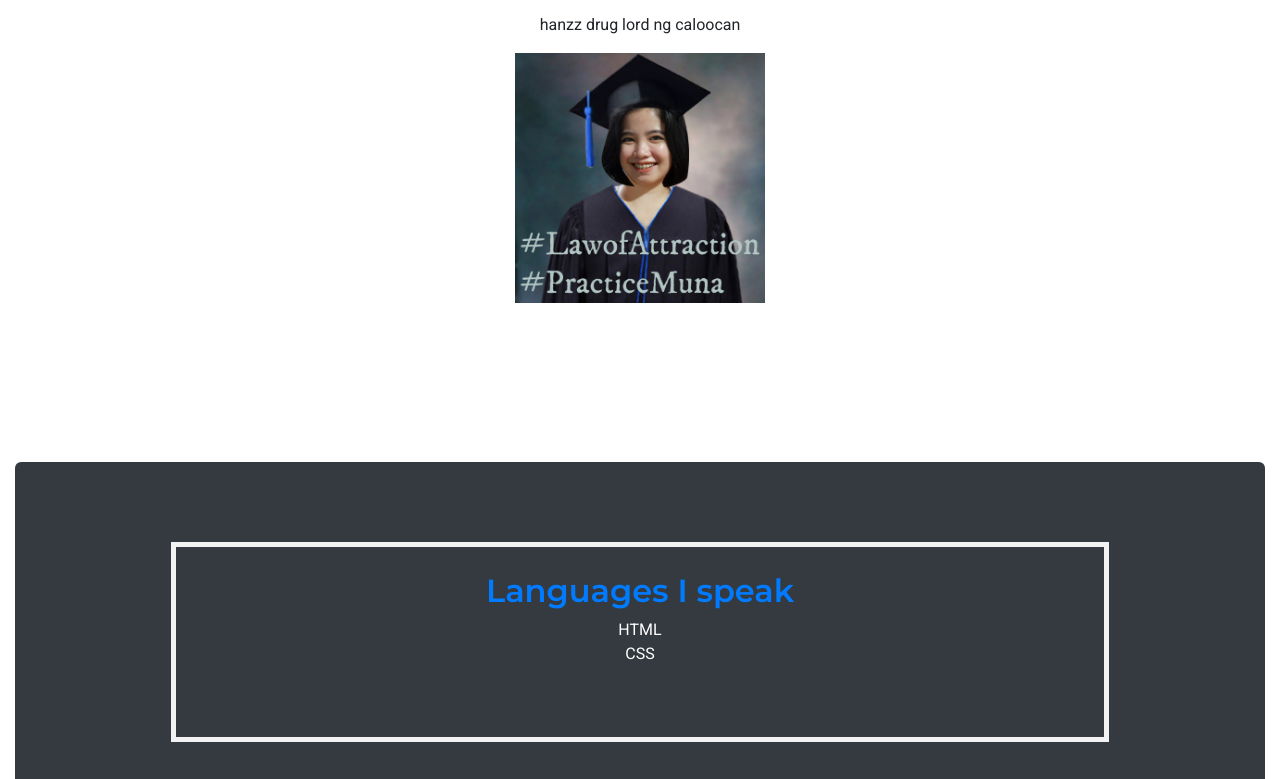
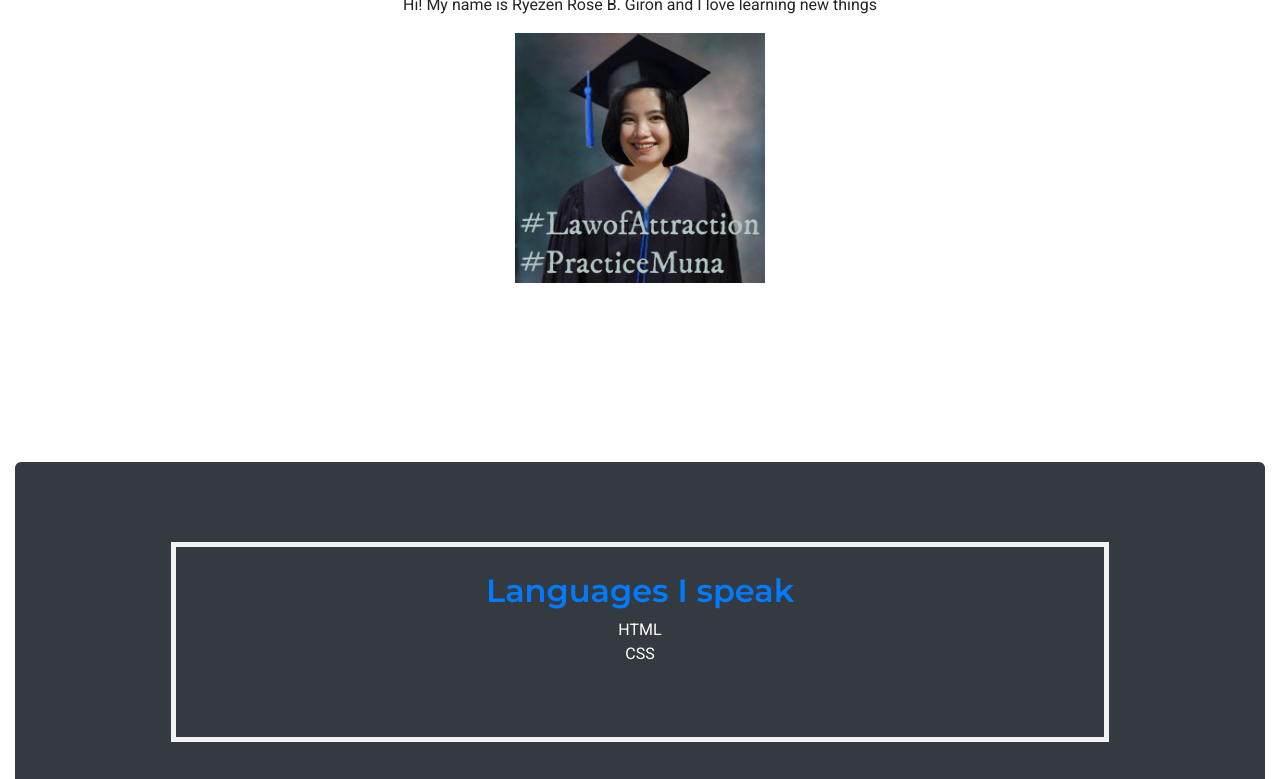
Before and after one commit to ryznshn/fcb-portfolio-giron, a plain HTML site: page index.html in a window 1280 px wide. Shown: the part 258-1037 px from the top of the page. Drawn offline with nearby package versions, Linux system fonts and the light colour scheme.

Commit message:
includes <updates>

```diff
--- a/index.html
+++ b/index.html
@@ -36,7 +36,6 @@
 		<section id="landing" class="text-center jumbotron bg-transparent mt-5"> <!-- mt stand for margin -->
 			<h1> Ryezen Rose B. Giron </h1>
 			<p> Hi! My name is Ryezen Rose B. Giron and I love learning new things </p>
-			<p> hanzz drug lord ng caloocan </p>
 			<img src="./images/zen.jpg"/>
 		</section>
 		<section id="gallery" class="text-center bg-dark text-white">
```
